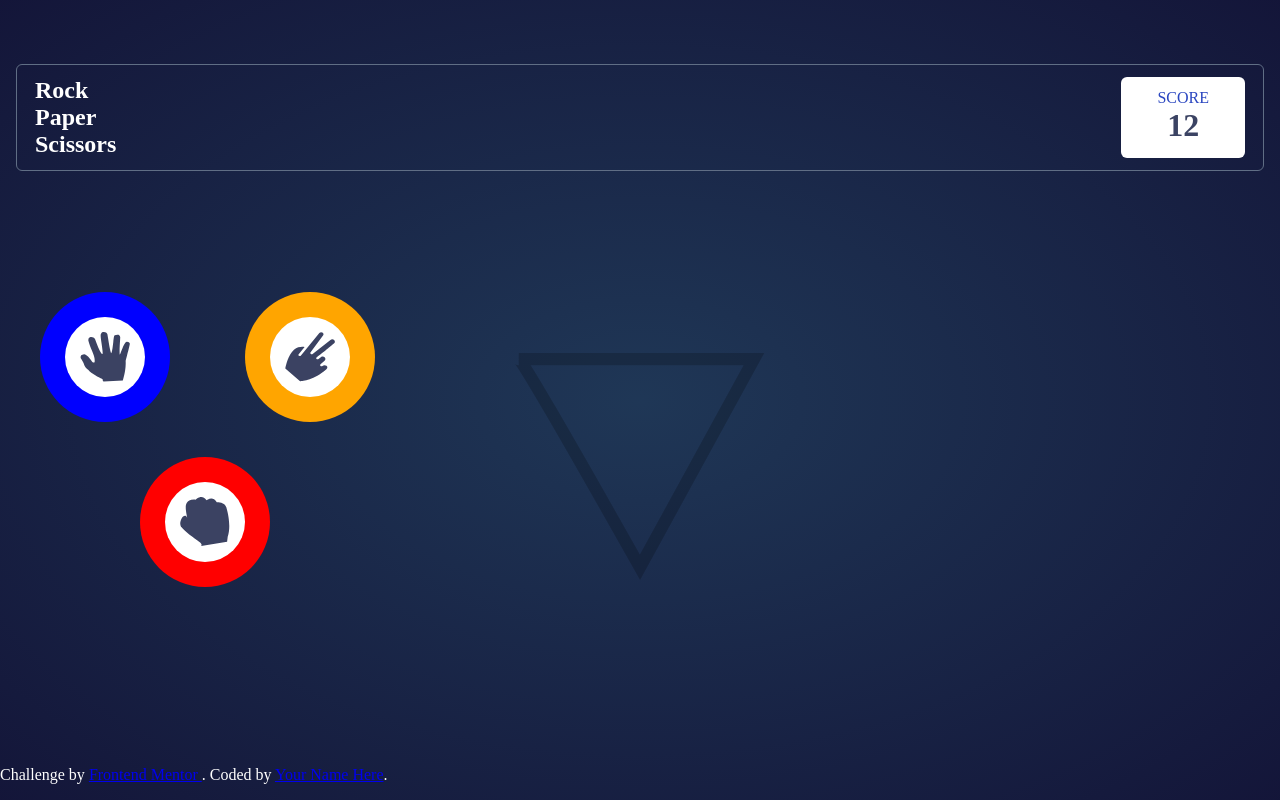
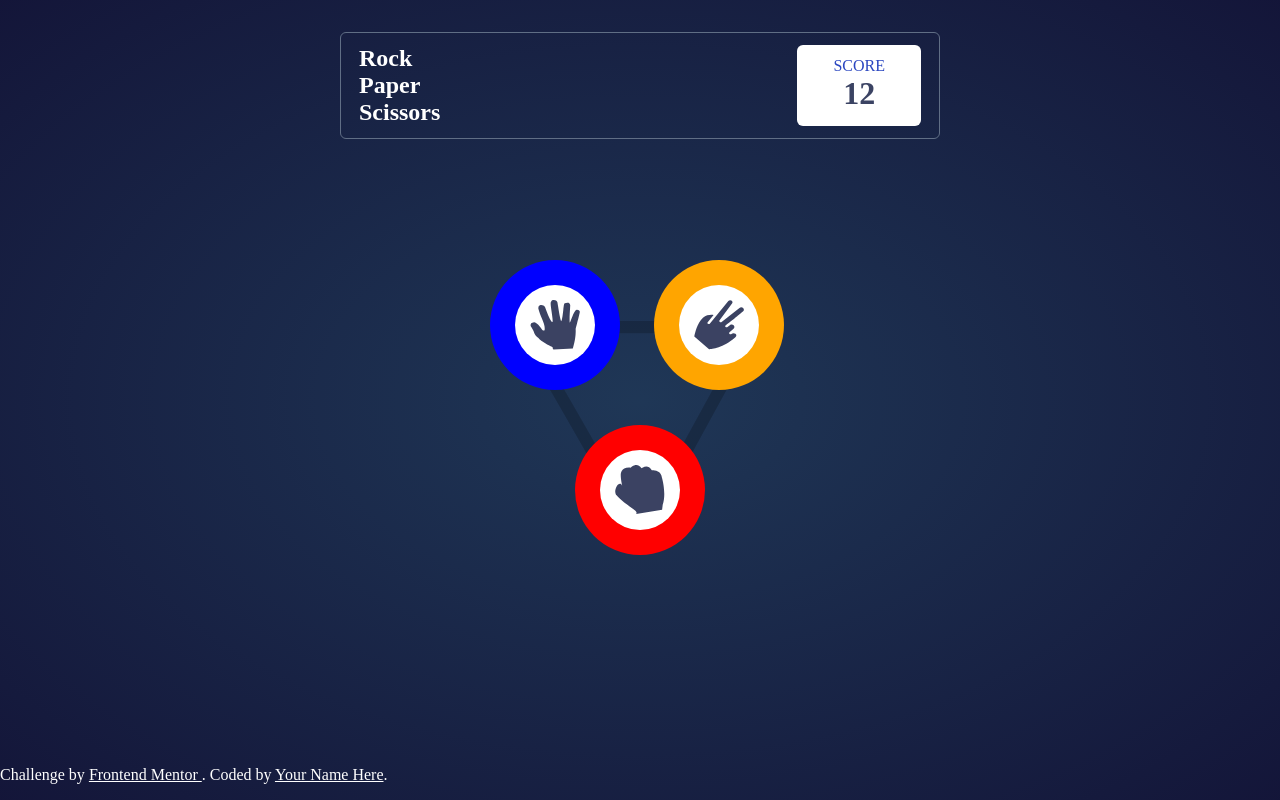
Before and after one commit to tomzacchia/rock-paper-scissors, a website built with webpack: page src/index.html in a window 1280 px wide. Built offline with nearby package versions, Linux system fonts and the light colour scheme.

Commit message:
Add reponsive positining for choices

```diff
--- a/src/scss/_game-highlights.scss
+++ b/src/scss/_game-highlights.scss
@@ -1,4 +1,5 @@
 @import "./variables";
+@import "./mixins";
 
 .game-board {
   position: relative;
--- a/src/scss/_header.scss
+++ b/src/scss/_header.scss
@@ -2,8 +2,9 @@
 
 .header {
   padding: 12px 18px;
-  margin: 2rem 1rem;
-  max-width: 100%;
+  margin: auto;
+  width: 90%;
+  max-width: 600px;
   box-sizing: border-box;
   display: flex;
   justify-content: space-between;
--- a/src/scss/_play-area.scss
+++ b/src/scss/_play-area.scss
@@ -1,13 +1,46 @@
 @import "./variables";
+@import "./mixins";
+
+$max-choices-container-width: 768px;
 
 .play-area-container {
   position: relative;
   margin-top: 6rem;
   height: 400px;
+  // background-image: url("../resources/bg-triangle.svg");
+  // background-repeat: no-repeat;
+  // background-position: center center;
+  // background-size: 250px;
+}
+
+.play-area-bg {
+  position: absolute;
+  height: 100%;
+  width: 100%;
+  max-width: $max-choices-container-width;
   background-image: url("../resources/bg-triangle.svg");
   background-repeat: no-repeat;
   background-position: center center;
   background-size: 250px;
+}
+
+.choices-container {
+  position: absolute;
+  height: 100%;
+  width: 100%;
+  max-width: $max-choices-container-width;
+}
+
+@include tablet {
+  .play-area-bg {
+    left: 50%;
+    margin-left: -($max-choices-container-width/2);
+  }
+
+  .choices-container {
+    left: 50%;
+    margin-left: -($max-choices-container-width/2);
+  }
 }
 
 .choice-container {
@@ -18,21 +51,24 @@
 }
 
 .paper {
+  top: 25px;
+  left: 50%;
+  margin-left: -150px;
   background-color: blue;
-  top: 25px;
-  left: 40px;
 }
 
 .scissors {
+  top: 25px;
+  left: 50%;
+  margin-left: 14px;
   background-color: orange;
-  top: 25px;
-  left: 245px;
 }
 
 .rock {
+  top: 190px;
+  left: 50%;
+  margin-left: -65px;
   background-color: red;
-  top: 190px;
-  left: 140px;
 }
 
 .choice-white-bg {
--- a/src/scss/styles.scss
+++ b/src/scss/styles.scss
@@ -21,6 +21,11 @@ p {
   color: white;
 }
 
+.attribution a {
+  color: white;
+  text-decoration: underline;
+}
+
 @import "./header";
 @import "./game-highlights";
 @import "./play-area";
```
Also changed, not shown: src/index.html (+2 -1 lines).
